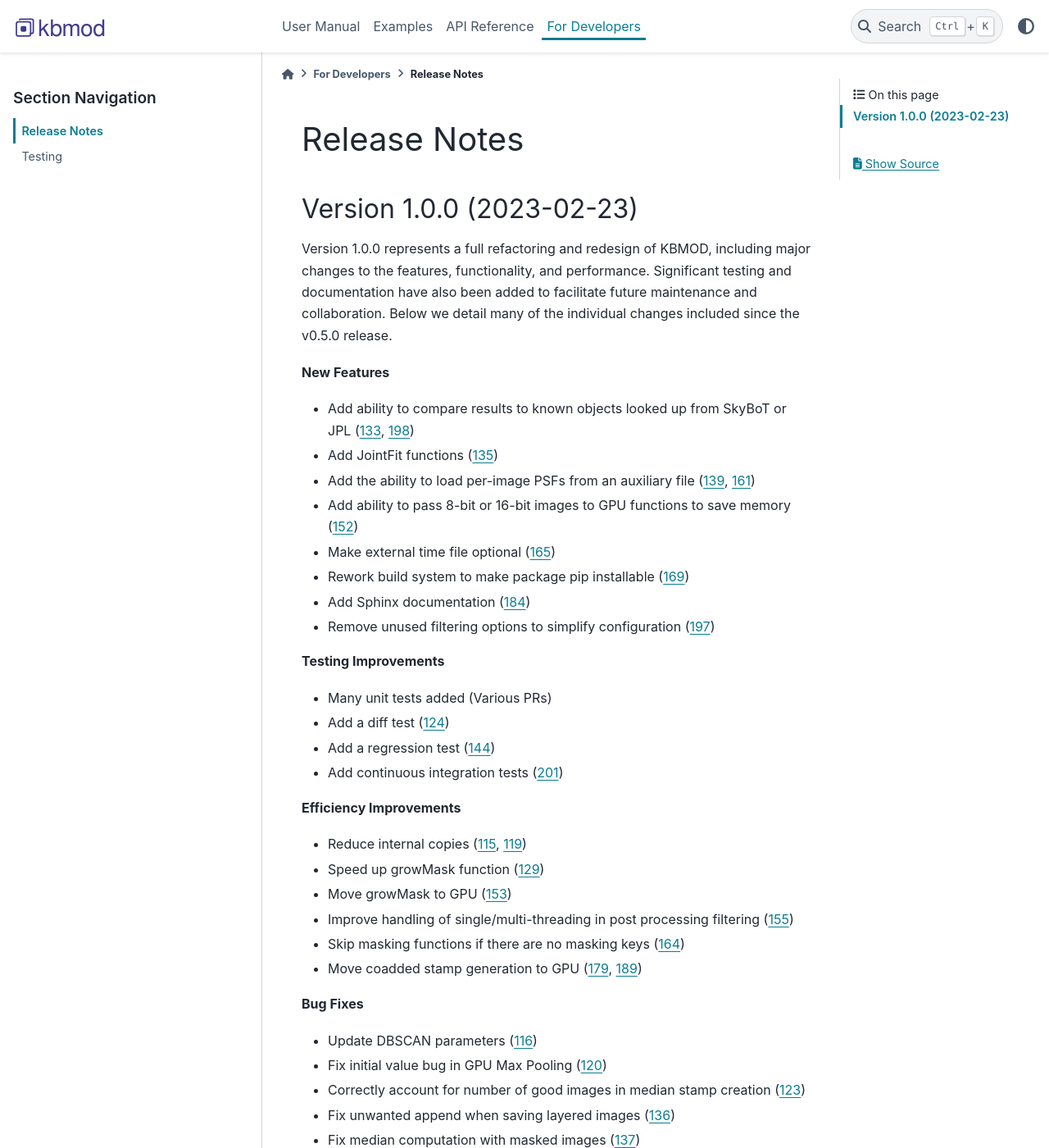
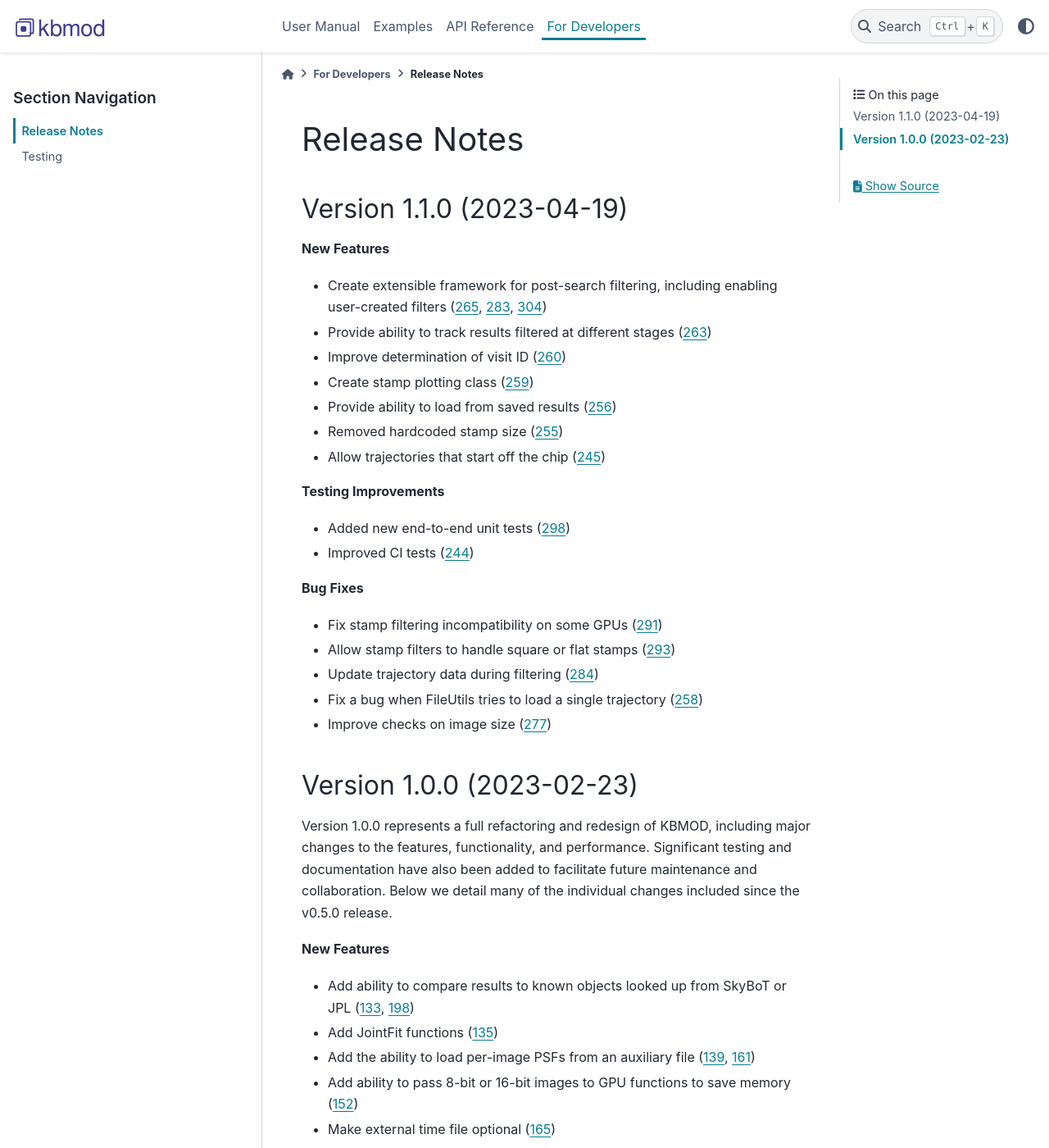
Before and after one commit to dirac-institute/kbmod, a Sphinx documentation site: the page built from docs/source/project_details/release_notes.rst, in a window 1280 px wide and 1400 px high. Shown: the whole window at 82% size. Built offline with Sphinx 7.4.7 and the PyData theme 0.15.4, drawn with Linux system fonts in a browser that asks for light colours; pages that are not in the unit, such as notebooks, are missing from menus.

Commit message:
Add notes for v1.1 release

```diff
--- a/docs/source/project_details/release_notes.rst
+++ b/docs/source/project_details/release_notes.rst
@@ -1,5 +1,32 @@
 Release Notes
 =============
+
+Version 1.1.0 (2023-04-19)
+--------------------------
+
+**New Features**
+
+* Create extensible framework for post-search filtering, including enabling user-created filters (`265 <https://github.com/dirac-institute/kbmod/pull/265>`_, `283 <https://github.com/dirac-institute/kbmod/pull/283>`_, `304 <https://github.com/dirac-institute/kbmod/pull/304>`_)
+* Provide ability to track results filtered at different stages (`263 <https://github.com/dirac-institute/kbmod/pull/263>`_)
+* Improve determination of visit ID (`260 <https://github.com/dirac-institute/kbmod/pull/260>`_)
+* Create stamp plotting class (`259 <https://github.com/dirac-institute/kbmod/pull/259>`_)
+* Provide ability to load from saved results (`256 <https://github.com/dirac-institute/kbmod/pull/256>`_)
+* Removed hardcoded stamp size (`255 <https://github.com/dirac-institute/kbmod/pull/255>`_)
+* Allow trajectories that start off the chip (`245 <https://github.com/dirac-institute/kbmod/pull/245>`_)
+
+**Testing Improvements**
+
+* Added new end-to-end unit tests (`298 <https://github.com/dirac-institute/kbmod/pull/298>`_)
+* Improved CI tests (`244 <https://github.com/dirac-institute/kbmod/pull/244>`_)
+
+**Bug Fixes**
+
+* Fix stamp filtering incompatibility on some GPUs (`291 <https://github.com/dirac-institute/kbmod/pull/291>`_)
+* Allow stamp filters to handle square or flat stamps (`293 <https://github.com/dirac-institute/kbmod/pull/293>`_)
+* Update trajectory data during filtering (`284 <https://github.com/dirac-institute/kbmod/pull/284>`_)
+* Fix a bug when FileUtils tries to load a single trajectory (`258 <https://github.com/dirac-institute/kbmod/pull/258>`_)
+* Improve checks on image size (`277 <https://github.com/dirac-institute/kbmod/pull/277>`_)
+
 
 Version 1.0.0 (2023-02-23)
 --------------------------
```
